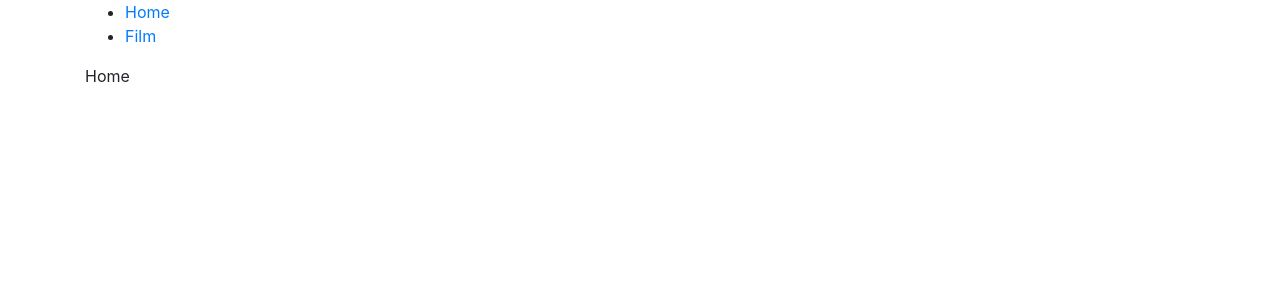
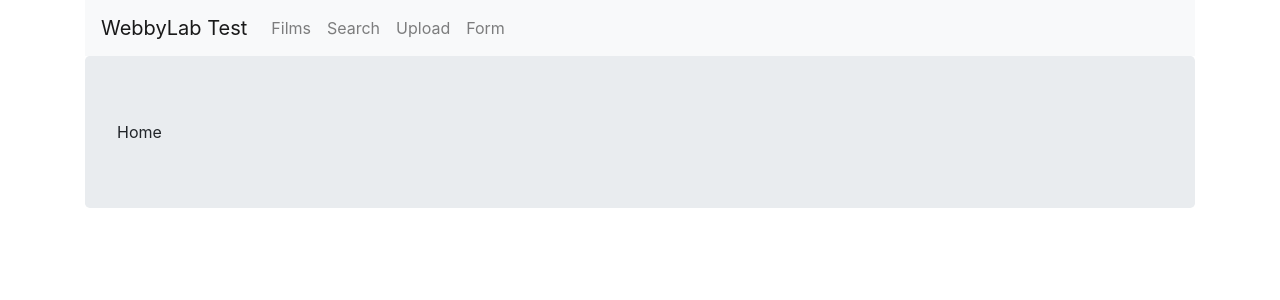
Before and after one commit to dr10n9/webby_lab_test, a React (Create React App) app in the folder client/: page / in a window 1280 px wide. Shown: the top 300 px of the page. Built offline with nearby package versions, Linux system fonts and the light colour scheme.

Commit message:
navbar upd(added components and bootstarp)

```diff
--- a/client/src/components/navbar.js
+++ b/client/src/components/navbar.js
@@ -5,8 +5,15 @@ import {
     Route,
     NavLink
 } from "react-router-dom";
+
 import Film from './film.js';
 import FilmsList from './filmsList';
+import Search from './search';
+import Upload from '../utils/upload';
+import Form from './form';
+
+import { Navbar as BNavbar, Nav, Jumbotron } from 'react-bootstrap'
+
 
 
 class Navbar extends React.Component {
@@ -14,30 +21,50 @@ class Navbar extends React.Component {
         return (
             <Router>
                 <div>
-                    <nav>
-                        <ul>
-                            <li>
-                                <NavLink to="/">Home</NavLink>
-                            </li>
-                            <li>
-                                <NavLink to="/films">Film</NavLink>
-                            </li>
-                        </ul>
-                    </nav>
+                    <BNavbar bg="light" expand="lg">
+                        <BNavbar.Brand as={NavLink} to="/">WebbyLab Test</BNavbar.Brand>
+                        <BNavbar.Toggle aria-controls="basic-navbar-nav" />
+                        <BNavbar.Collapse id="basic-navbar-nav">
+                            <Nav className="mr-auto">
+                                {/* <Nav.Link as={NavLink} to="/">
+                                    Home
+                                </Nav.Link> */}
+                                <Nav.Link as={NavLink} to="/films">
+                                        Films
+                                </Nav.Link>
+                                <Nav.Link as={NavLink} to="/search">
+                                        Search
+                                </Nav.Link>
+                                <Nav.Link as={NavLink} to="/upload">
+                                        Upload
+                                </Nav.Link>
+                                <Nav.Link as={NavLink} to="/form">
+                                    Form
+                                </Nav.Link>
+                            </Nav>
+                        </BNavbar.Collapse>
+                    </BNavbar>
 
-                    {/* A <Switch> looks through its children <Route>s and
-            renders the first one that matches the current URL. */}
+
+                    <Jumbotron>
                         <Switch>
                             <Route path="/films/:id" component={Film} />
-                        {/* <Router path="/films/:id">
-                            <Film />
-                        </Router> */}
                             <Route path="/films" component={FilmsList} />
+                            <Route path="/search" component={Search}></Route>
+                            <Route path="/upload" component={Upload}></Route>
+                            <Route path="/form">
+                                <Form mode={'create'}/>
+                            </Route>
+                            <Route path="/edit/:id" component={Form}>
+                                {/* <Form mode={'edit'} /> */}
+                            </Route>
                             <Route path="/">
                                 Home
                             </Route>
 
                         </Switch>
+                    </Jumbotron>
+
                 </div>
             </Router>
         )
```
Lines whose indentation alone changed are shown as unchanged.
